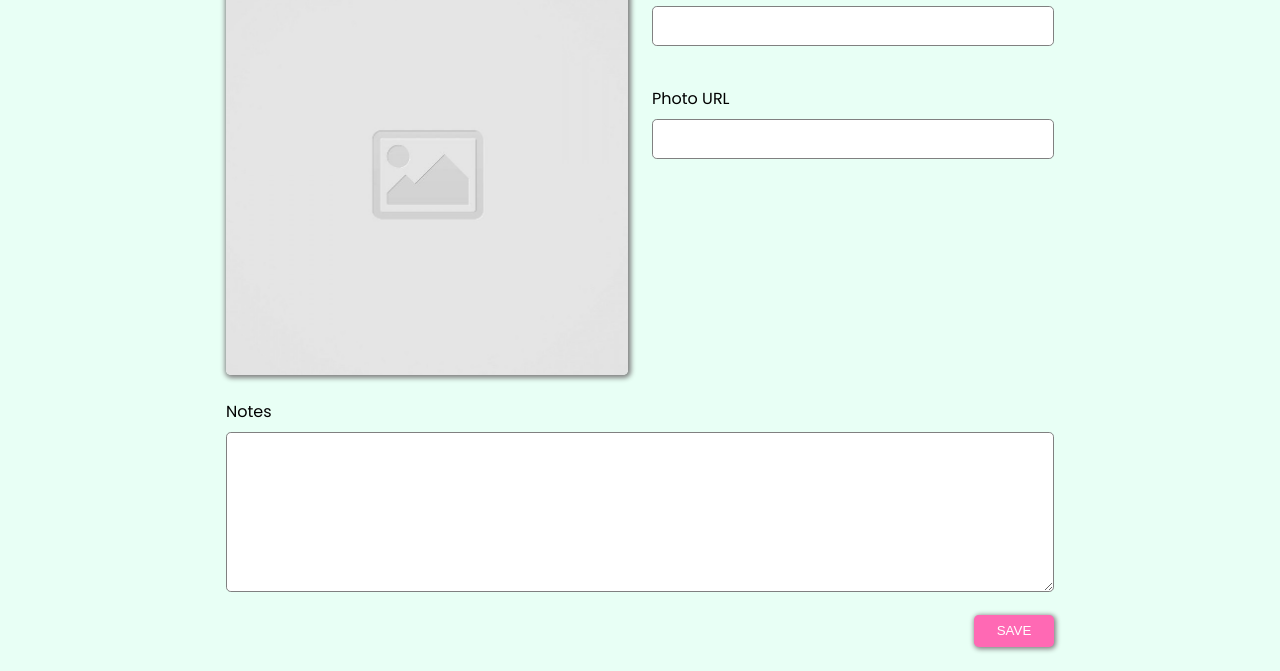
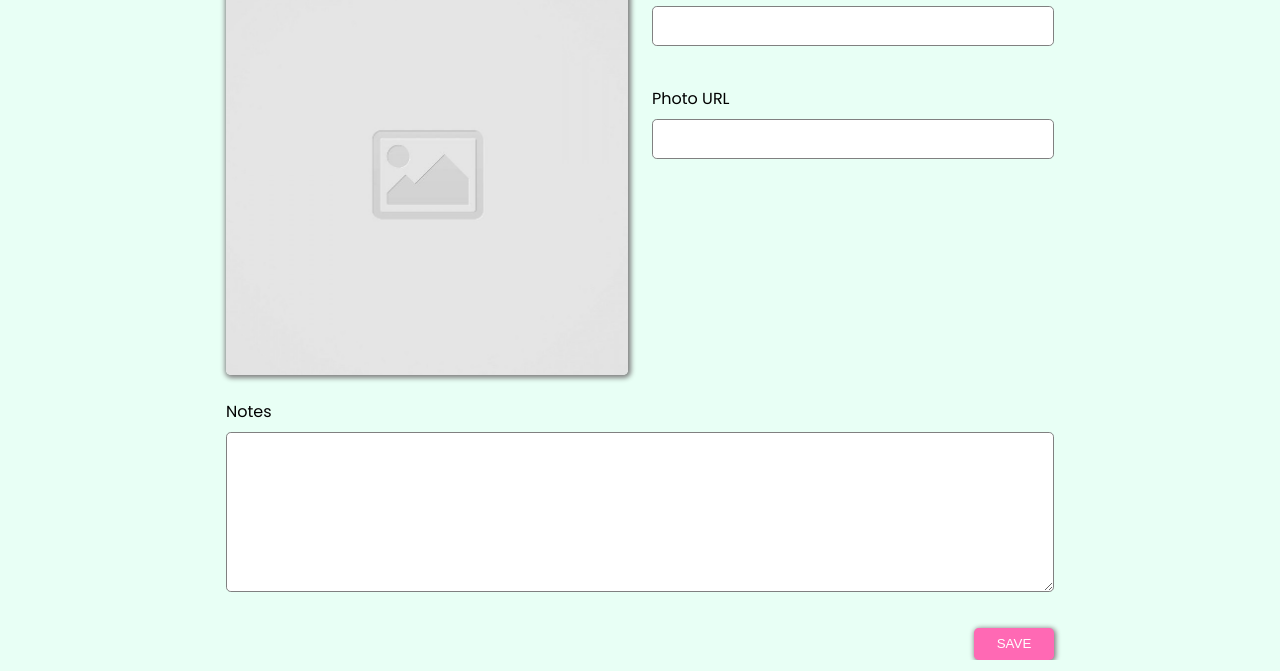
Before and after one commit to igracepark/code-journal, a website: page index.html in a window 1280 px wide. Both pictures are taken after a click on the element "NEW". Shown: the part 158-829 px from the top of the page. Drawn offline with Linux system fonts and the light colour scheme.

Commit message:
Fixed positioning of the delete entry link and save button in the editing form view.

```diff
--- a/css/styles.css
+++ b/css/styles.css
@@ -78,6 +78,12 @@ body {
   display: flex;
   align-items: center;
   justify-content: flex-end;
+  position: relative;
+}
+
+.button-save {
+  position: absolute;
+  top: 0.8rem;
 }
 
 .entry-view-list li {
@@ -284,6 +290,7 @@ ul {
   justify-content: space-between;
 }
 
-.footer-container {
-  position: relative;
+.flex-end {
+  display: flex;
+  justify-content: flex-end;
 }
--- a/index.html
+++ b/index.html
@@ -55,22 +55,8 @@
             </div>
           </div>
 
-          <div class="row">
-            <div class="column-full button-save-container">
-              <!-- <ul class="footer-links hidden">
-                <li class="delete-link">Delete Entry</li>
-
-                  <div class="modal-container hidden">
-                    <div class="modal-dialog">
-                      <p>Are you sure you want to delete this entry?</p>
-                      <div class="modal-buttons">
-                        <button class="cancel-modal">CANCEL</button>
-                        <button class="confirm-modal">CONFIRM</button>
-                      </div>
-                    </div>
-                  </div>
-              </ul> -->
-
+          <div class="flex-end">
+            <div class="column-half button-save-container">
               <button class="button-save" type="submit">SAVE</button>
             </div>
           </div>
@@ -81,11 +67,10 @@
 
   <div class="container footer-container">
     <div class="row">
-      <div class="column-full">
-
+      <div class="column-half">
         <ul class="footer-links hidden">
           <li class="delete-link">Delete Entry</li>
-
+        </ul>
         <div class="modal-container hidden">
           <div class="modal-dialog">
             <p>Are you sure you want to delete this entry?</p>
@@ -95,7 +80,6 @@
             </div>
           </div>
         </div>
-              </ul>
       </div>
     </div>
   </div>
@@ -124,8 +108,7 @@
 
       <!-- <div class="row"> -->
       <p class="no-entry-text">No entries have been recorded.</p>
-        <ul class="entry-view-list">
-        </ul>
+      <ul class="entry-view-list"></ul>
     </div>
   </div>
   <!-- </div> -->
--- a/js/main.js
+++ b/js/main.js
@@ -186,19 +186,16 @@ function cancelModal() {
 }
 
 function deleteEntry() {
-  // console.log('data.editing.nextEntryId', data.editing.nextEntryId);
   $modalContainer.className = 'modal-container hidden';
   $footerLinks.className = 'footer-links hidden';
-  // const currentDeleteId = data.editing.nextEntryId;
-  // console.log('currentDeleteId', currentDeleteId);
   const deleteIndex = data.entries.indexOf(data.editing);
-  // console.log('deleteIndex', deleteIndex);
   data.entries.splice(deleteIndex, 1);
   $entryForm.className = 'view hidden';
   $entries.className = 'view';
   data.view = 'entries';
   clearData();
   handleOnLoad();
+  $formSubmit.reset();
 }
 
 window.addEventListener('DOMContentLoaded', handleOnLoad);
```
Lines whose indentation alone changed are shown as unchanged.
